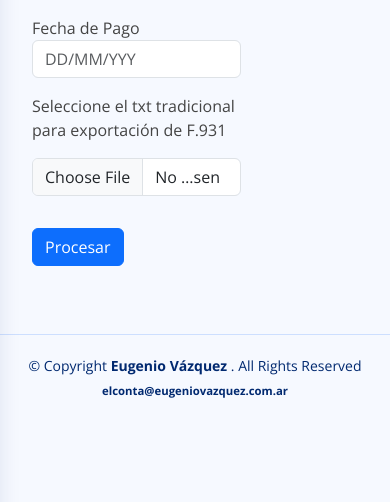
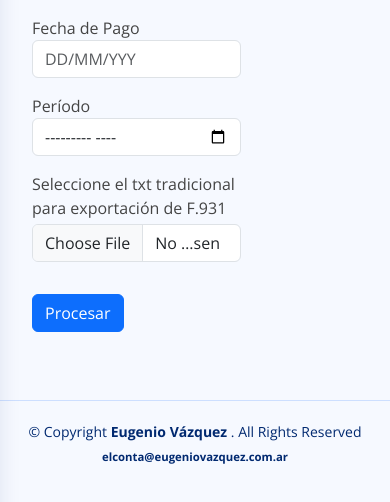
Before and after one commit to lugezz/el_conta, a Django app: template export_lsd/templates/export_lsd/export/basic.html in a window 390 px wide. Shown: the part 268-770 px from the top of the page. Run offline with Django 4.2, Linux system fonts and the light colour scheme; the template is opened without the code that fills it, so the values that code supplies are empty; parts of the project's set-up code (start-up, migrations or seed data) failed here and were passed over; some libraries are stand-ins or nearby versions.

Commit message:
Agregado período a Exportación Básica

```diff
--- a/export_lsd/templates/export_lsd/export/basic.html
+++ b/export_lsd/templates/export_lsd/export/basic.html
@@ -21,7 +21,7 @@
             <form method="post" enctype="multipart/form-data" class="mb-3">
                 {% csrf_token %}
                 <!-- Selección Configuración -->
-                <p class="mb-1">Seleccione configuración de Exportación Básica</p>
+                <label class="mb-1">Seleccione configuración de Exportación Básica</label>
                 <select
                     id="selectBasicConfig"
                     name="selectBasicConfig"
@@ -40,7 +40,8 @@
                 <!-- Fin Selección Configuración -->
 
                 <!-- Selección Empresa -->
-                <p class="mb-1">Seleccione Empresa</p>
+                <div class="form-group mb-3">
+                    <label class="mb-1">Seleccione Empresa</label>
                     <select
                         id="selectEmpresa"
                         name="selectEmpresa"
@@ -55,17 +56,25 @@
                             </option>
                         {% endfor %}
                     </select>
+                </div>
                 <!-- Fin Selección Empresa -->
 
-                <!-- Fecha de pago -->
-                <div class="form-group mb-3">
-                    <label class="control-label" for="date">Fecha de Pago</label>
+                <!-- Fecha de pago y período -->
+                <div class="row g-3 align-items-center mb-3">
+                    <div class="col-md-6">
+                        <label class="control-label" for="payDay">Fecha de Pago</label>
                         <input class="form-control" id="payDay" name="payDay" placeholder="DD/MM/YYY" type="text"/>
                     </div>
-                <!-- Fin Fecha de pago -->
-
-                <p>Seleccione el txt tradicional para exportación de F.931</p>
+                    <div class="col-md-6">
+                        <label class="control-label" for="id_periodo">Período</label>
+                        <input type="month" name="periodo" placeholder="MM/YYYY" class="form-control" required id="id_periodo">
+                    </div>
+                  </div>
+                <!-- Fin Fecha de pago y período -->
+                <div class="form-group">
+                    <label class="mb-1" for="formGroupExampleInput">Seleccione el txt tradicional para exportación de F.931</label>
                     <input class="form-control mb-3" type="file" id="formFile" name="txtfile" accept=".txt">
+                </div>
 
                 <button class="btn btn-primary btn-flat my-3 button_submit">
                     <i class="fa-solid fa-arrow-right-from-arc"></i> Procesar
@@ -117,7 +126,7 @@
 
     }
 
-    function formatDate(inputDate) {
+    function formatDate(inputDate, ismonth=false) {
         let date, month, year;
 
         date = inputDate.getDate();
@@ -132,13 +141,15 @@
                 .toString()
                 .padStart(2, '0');
 
+        if (ismonth){
+            return `${year}-${month}`;
+        } else {
             return `${date}/${month}/${year}`;
         }
-
+    }
     // ---------------------
     {% if error %}
-        var errors = '';
-        errors = '{{ error }}';
+        var errors = decodeURI('{{ error }}');
         Swal.fire({
             title: 'Error!',
             text: errors,
@@ -174,6 +185,15 @@
         date_input.datepicker(options);
         // End Date picker
 
+        var lastDayPrevMonth = new Date();
+            // Completar sólo si no está compelto
+            if (!$('#id_periodo').val()) {
+                lastDayPrevMonth.setDate(0);
+                final_date = formatDate(lastDayPrevMonth);
+                final_date_mth = formatDate(lastDayPrevMonth, true);
+                $('#id_periodo').val(final_date_mth);
+                }
+
         $('.button_submit').attr('disabled',true);
         $('input:file').change(
             function(){
--- a/export_lsd/templates/export_lsd/export/empleados.html
+++ b/export_lsd/templates/export_lsd/export/empleados.html
@@ -86,8 +86,7 @@
 {% block footer_js %}
     <script>
         {% if error %}
-            var errors = '';
-            errors = '{{ error }}';
+            var errors = "{{ error|safe }}";
             Swal.fire({
                 title: 'Error!',
                 text: errors,
--- a/export_lsd/views.py
+++ b/export_lsd/views.py
@@ -345,6 +345,8 @@ def basic_export(request):
             cuit = request.POST.get('selectEmpresa')
             fecha_pago_str = request.POST.get('payDay')
             fecha_pago = datetime.datetime.strptime(fecha_pago_str, '%d/%m/%Y')
+            periodo_str = request.POST.get('periodo')
+            periodo = datetime.datetime.strptime(periodo_str, '%Y-%m')
             export_config = eval(request.POST.get('selectBasicConfig'))
 
         except ValueError:
@@ -363,7 +365,7 @@ def basic_export(request):
         file_temp_path = fs.save(f'export_lsd/{fname}', txt_original)
 
         # 2) Proceso el archivo enviando el path como argumento
-        txt_final_export_filepath = export_txt(f'temp/{file_temp_path}', cuit, fecha_pago, export_config)
+        txt_final_export_filepath = export_txt(f'temp/{file_temp_path}', cuit, fecha_pago, export_config, periodo)
 
         # 3) Elimino el archivo temporal
         fs.delete(file_temp_path)
@@ -402,7 +404,7 @@ def import_empleados(request):
             except ValueError:
                 result['error'] = "Formato de archivo incorrecto"
             except Exception as err:
-                result['error'] = type(err)
+                result['error'] = f'{type(err)} - {err}'
 
             request.session['all_data'] = result['results']
 
--- a/requirements.txt
+++ b/requirements.txt
@@ -3,6 +3,7 @@ django-crum==0.7.9
 django-widget-tweaks==1.4.12
 et-xmlfile==1.0.1
 flake8==5.0.4
+openpyxl==3.0.10
 pandas==1.5.1
 Pillow==9.1.1
 python-dotenv==0.19.0
```
Also changed, not shown: export_lsd/tools/export_basic_txt.py (+4 -4 lines). Lines whose indentation alone changed are shown as unchanged.
